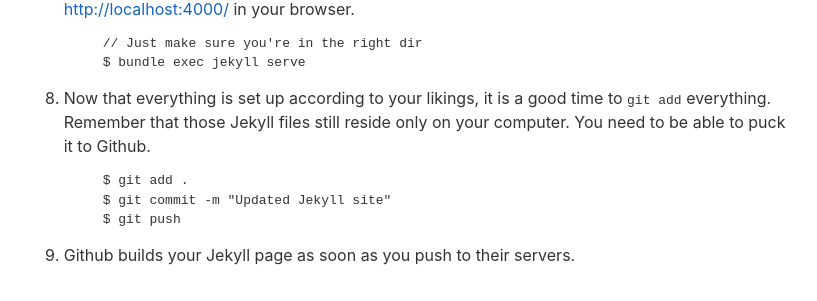
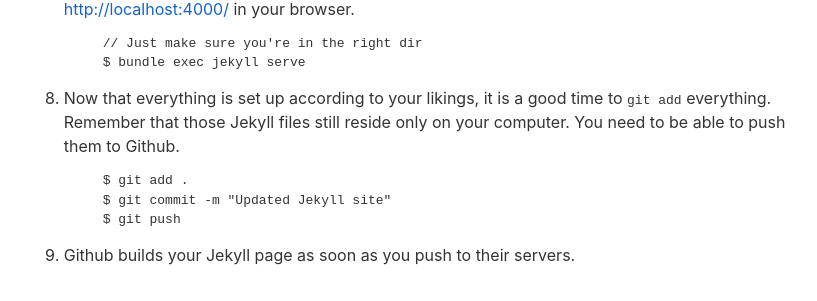
Before and after one commit to gabriel-np/gabriel-np.github.io, a Jekyll site: the page built from _posts/2016-10-02-a-github-page-with-jekyll-and-git.markdown, in a window 1280 px wide. Shown: the part 1369-1670 px from the top of the page, without its empty margins (213-1030 px from the left). Built offline with Jekyll 4.4.1, drawn with Linux system fonts in a browser that asks for light colours.

Commit message:
Typo in a post

```diff
--- a/_posts/2016-10-02-a-github-page-with-jekyll-and-git.markdown
+++ b/_posts/2016-10-02-a-github-page-with-jekyll-and-git.markdown
@@ -48,7 +48,7 @@
 	<pre>
 		// Just make sure you're in the right dir
 		$ bundle exec jekyll serve</pre>
-1. Now that everything is set up according to your likings, it is a good time to `git add` everything. Remember that those Jekyll files still reside only on your computer. You need to be able to puck it to Github.
+1. Now that everything is set up according to your likings, it is a good time to `git add` everything. Remember that those Jekyll files still reside only on your computer. You need to be able to push them to Github.
 	<pre>
 		$ git add .
 		$ git commit -m "Updated Jekyll site"
```
